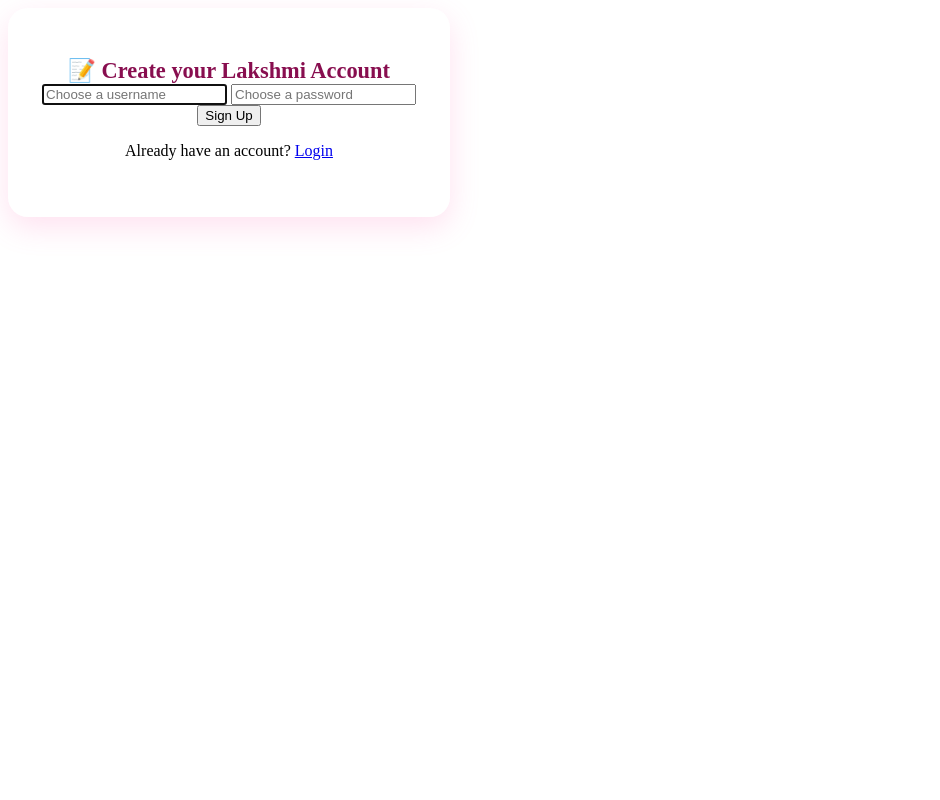
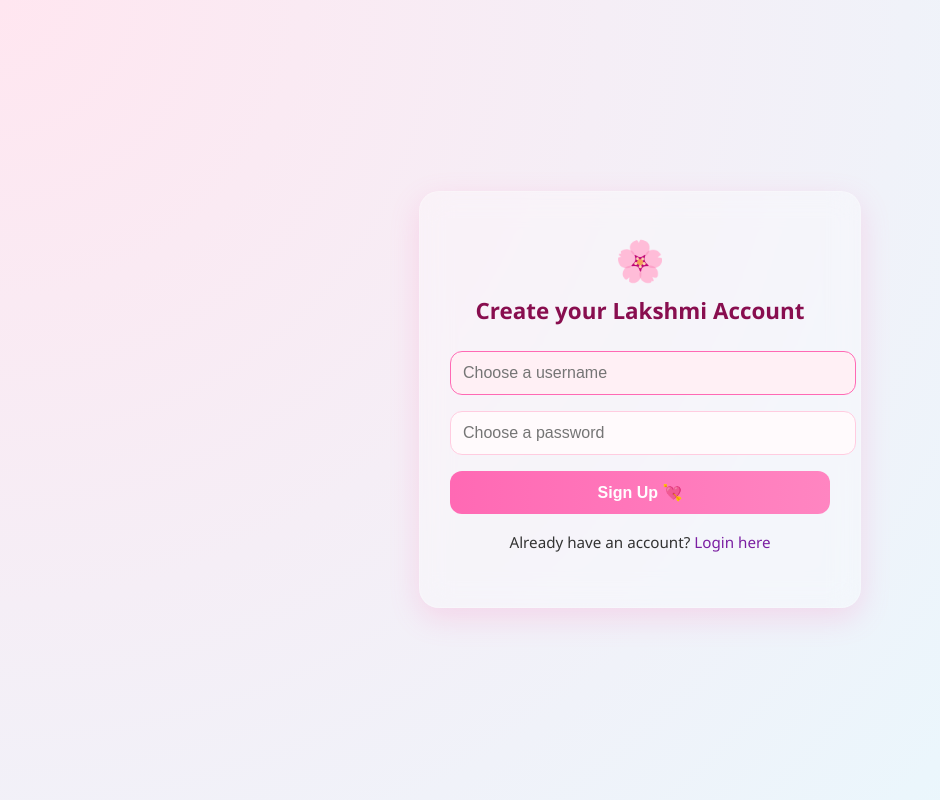
Before and after one commit to lakshmi364/Lakshmi-wife, a Flask app: page /signup in a window 1280 px wide. Shown: the whole page, without its empty margins (0-940 px from the left). Run offline with Flask 3, Linux system fonts and the light colour scheme.

Commit message:
Update signup.html

```diff
--- a/templates/signup.html
+++ b/templates/signup.html
@@ -5,18 +5,21 @@
   <title>Sign Up — Lakshmi</title>
   <link rel="stylesheet" href="{{ url_for('static', filename='style.css') }}">
 </head>
-<body>
+<body class="auth-body">
   <div class="auth-container">
-    <h2>📝 Create your Lakshmi Account</h2>
+    <div class="auth-header">
+      <span class="auth-icon">🌸</span>
+      <h2>Create your Lakshmi Account</h2>
+    </div>
     {% if error %}
-      <div class="error">{{ error }}</div>
+      <div class="auth-error">{{ error }}</div>
     {% endif %}
     <form method="post">
-      <input type="text" name="username" placeholder="Choose a username" required autofocus />
-      <input type="password" name="password" placeholder="Choose a password" required />
-      <button type="submit">Sign Up</button>
+      <input type="text" name="username" placeholder="Choose a username" required autofocus class="auth-input" />
+      <input type="password" name="password" placeholder="Choose a password" required class="auth-input" />
+      <button type="submit" class="auth-button">Sign Up 💘</button>
     </form>
-    <p>Already have an account? <a href="/login">Login</a></p>
+    <p class="auth-link">Already have an account? <a href="/login">Login here</a></p>
   </div>
 </body>
-</html
+</html>
```
